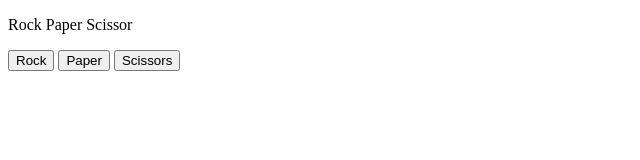
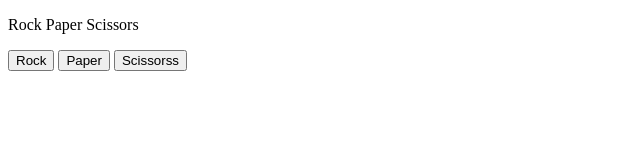
Before and after one commit to Grajales-K/JS_Practice, a plain HTML site: page variables/06-rock-paper-scissors.html in a window 1280 px wide. Shown: the full height of the page, 0-640 px from the left. Drawn offline with Linux system fonts and the light colour scheme.

Commit message:
fix: correct typos in 'scissors' and update title in rock-paper-scissors game

```diff
--- a/variables/06-rock-paper-scissors.html
+++ b/variables/06-rock-paper-scissors.html
@@ -4,7 +4,7 @@
 <head>
     <meta charset="UTF-8">
     <meta name="viewport" content="width=device-width, initial-scale=1.0">
-    <title>Rock-Paper-Scissors</title>
+    <title>Rock-Paper-Scissorss</title>
 </head>
 
 <body>
@@ -14,14 +14,14 @@
     First, we create a variable called computerMove. Then, we compare the random number against different ranges using if
     and else if statements.
 
-    Depending on which range the random number falls into, we store either "rock", "paper", or "scissors" in the
+    Depending on which range the random number falls into, we store either "rock", "paper", or "scissorss" in the
     computerMove variable.
 
     0 ----- 0.33 ----- 0.66 ----- 1
-       rock       paper     scissors -->
+       rock       paper     scissorss -->
 
     <div class="nav">
-        <p>Rock Paper Scissor</p>
+        <p>Rock Paper Scissors</p>
         <button onclick="
             const randomNumber = Math.random();
 
@@ -32,7 +32,7 @@
             } else if(randomNumber >= 1 / 3 && randomNumber < 2 / 3){
                 computerMove = 'paper'
             } else if (randomNumber >= 2 / 3 && randomNumber < 1){
-                computerMove = 'scissor'
+                computerMove = 'scissors'
             };
 
 
@@ -42,7 +42,7 @@
                 result = 'Tie.'
             } else if (computerMove === 'paper'){
                 result = 'You lose.'
-            } else if (computerMove === 'scissor'){
+            } else if (computerMove === 'scissors'){
                 result = 'You Win.'
             };
 
@@ -60,7 +60,7 @@
             } else if(randomNumber >= 1 / 3 && randomNumber < 2 / 3){
                 computerMove = 'paper'
             } else if (randomNumber >= 2 / 3 && randomNumber < 1){
-                computerMove = 'scissor'
+                computerMove = 'scissors'
             };
 
 
@@ -70,7 +70,7 @@
                 result = 'You Win.'
             } else if (computerMove === 'paper'){
                 result = 'Tie.'
-            } else if (computerMove === 'scissor'){
+            } else if (computerMove === 'scissors'){
                 result = 'You Lose.'
             };
 
@@ -88,7 +88,7 @@
             } else if(randomNumber >= 1 / 3 && randomNumber < 2 / 3){
                 computerMove = 'paper'
             } else if (randomNumber >= 2 / 3 && randomNumber < 1){
-                computerMove = 'scissor'
+                computerMove = 'scissors'
             };
 
             let result = '';
@@ -97,13 +97,13 @@
                 result = 'You Lose.'
             } else if (computerMove === 'paper'){
                 result = 'You Win.'
-            } else if (computerMove === 'scissor'){
+            } else if (computerMove === 'scissors'){
                 result = 'Tie.'
             };
 
-            alert(`You picked Scissor. Computer picked a ${computerMove}. ${result}`);
+            alert(`You picked Scissors. Computer picked a ${computerMove}. ${result}`);
 
-        ">Scissors</button>
+        ">Scissorss</button>
     </div>
 </body>
 
```
